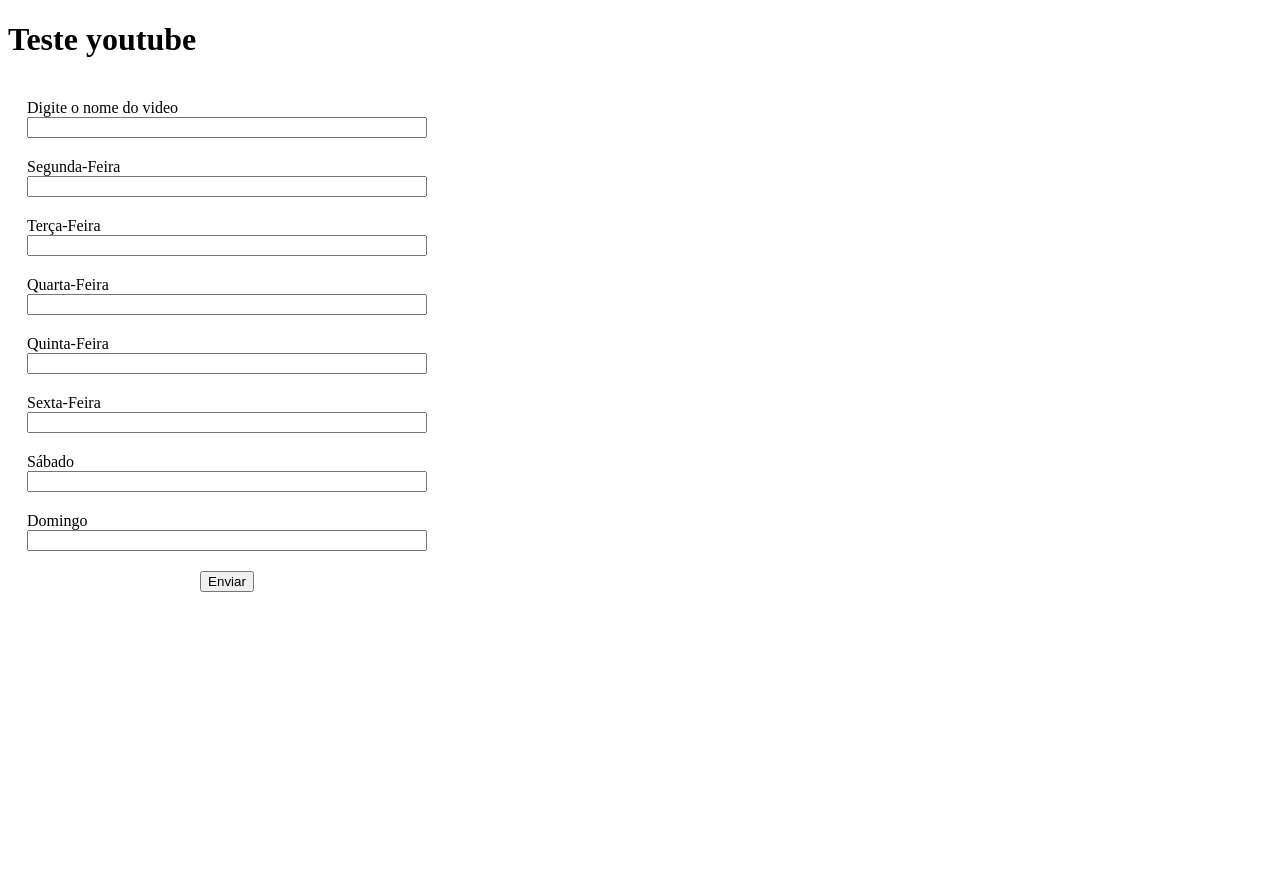
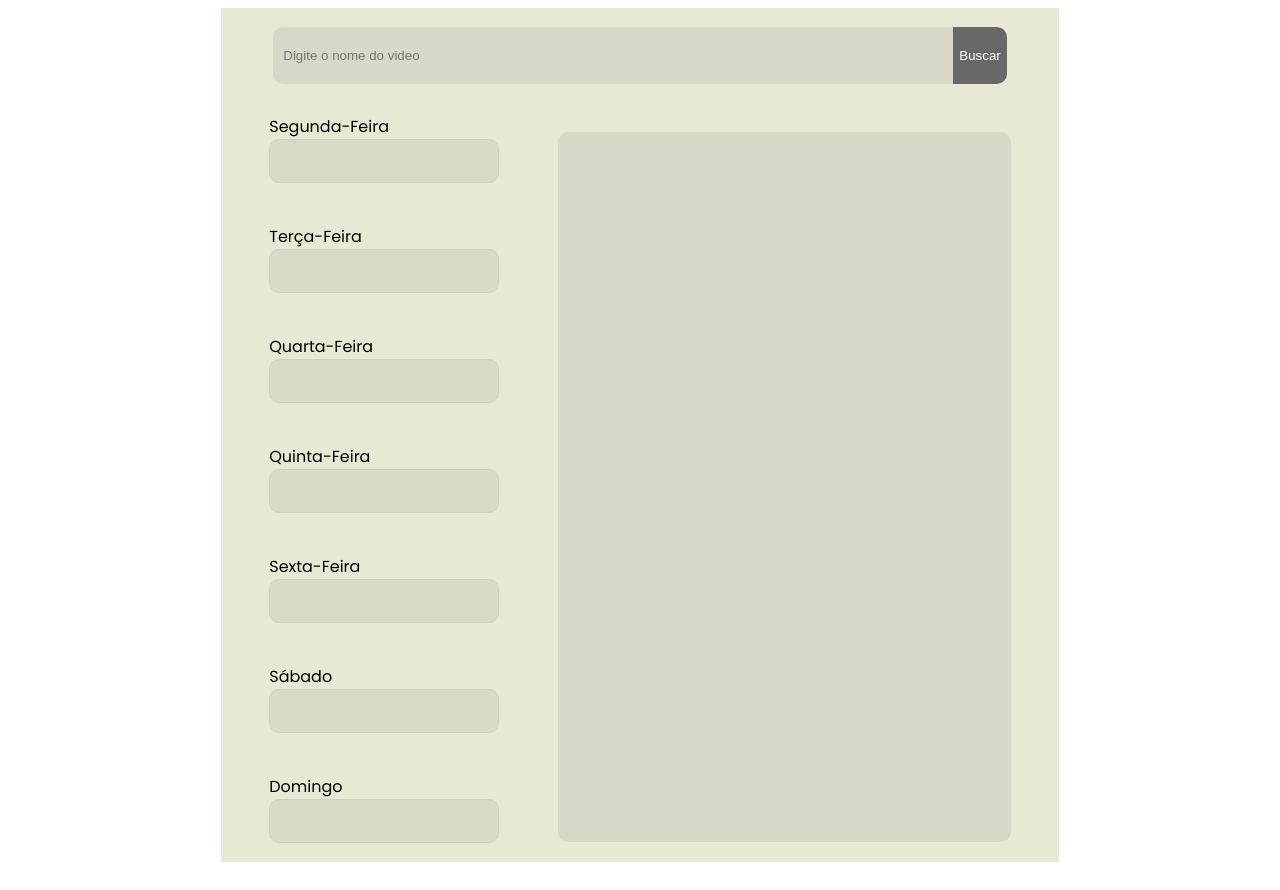
Before and after one commit to BrunoRodriguesNasc/teste-youtube, a website built with webpack: page index.html in a window 1280 px wide. Before the commit the page ends 800 px from the top, so only its background shows below. Built offline with nearby package versions, Linux system fonts and the light colour scheme.

Commit message:
adicionando estilo

```diff
--- a/frontend/components/form.js
+++ b/frontend/components/form.js
@@ -1,5 +1,5 @@
 export default async function (getVideo) {
-  const form = document.querySelector(".container");
+  const form = document.querySelector(".form-type");
   const video = document.querySelector("#video");
   let allDays = [];
 
--- a/frontend/components/mostWords.js
+++ b/frontend/components/mostWords.js
@@ -1,6 +1,7 @@
 export default function (words = []) {
+  const containerText = document.body.querySelector(".container-text");
   words.flatMap((wordsAndNumber) => {
-    document.body.innerHTML += `
+    containerText.innerHTML += `
     <h2>A palavra  ${wordsAndNumber[0]} apareceu em um total de ${wordsAndNumber[1]} vezes </h2>
   `;
   });
--- a/frontend/css/style.css
+++ b/frontend/css/style.css
@@ -1,28 +1,114 @@
-main{
+@import url("https://fonts.googleapis.com/css2?family=Poppins:ital,wght@0,100;0,200;0,300;0,400;1,100;1,200;1,300&display=swap");
+
+body {
+  display: flex;
+  align-items: center;
+  justify-content: center;
+  flex-direction: column;
+  font-family: "Poppins", sans-serif;
+}
+
+.section_days {
+  display: flex;
+  justify-content: space-around;
+  margin-top: 30px;
+}
+
+.article_days {
+  height: 729px;
+  display: flex;
+}
+
+main {
   display: flex;
   flex-direction: column;
   padding: 19px;
   margin-bottom: 20px;
-    max-width: 400px;
+  width: 800px;
+  background-color: rgb(233, 232, 213);
 }
 
-input{
-    margin-bottom: 20px;
+label {
+  display: flex;
+  flex-direction: column;
 }
 
-button{
+.input-days {
+  width: 230px;
+  height: 44px;
+  background: #685a5a;
+  opacity: 0.1;
+  border: 1px solid #000000;
+  box-sizing: border-box;
+  border-radius: 10px;
+}
+
+button {
   max-width: 100px;
+  display: flex;
+  justify-content: center;
+  align-items: center;
+  border-radius: 0px 10px 10px 0px;
+  background: #686868;
+  color: white;
+  opacity: 1;
+  border: none;
+  box-sizing: border-box;
+  cursor: pointer;
+}
+
+.container {
+  display: flex;
+  flex-direction: column;
+  justify-content: space-between;
+}
+
+div {
   display: flex;
   justify-content: center;
 }
 
-.container{
-    display: flex;
-    flex-direction: column;
-    min-height: 500px;
-}
-
-div{
+.form-type {
   display: flex;
   justify-content: center;
 }
+
+.container-text {
+  width: 453px;
+  height: 710px;
+  margin-top: 18px;
+  background: #d9d8c8;
+  box-sizing: border-box;
+  border-radius: 10px;
+  padding: 10px;
+}
+
+.input-days:focus {
+  background-color: white;
+}
+
+#video {
+  width: 85%;
+  background: #d9d8c8;
+  box-sizing: border-box;
+  border-radius: 10px 0px 0px 10px;
+  color: black;
+  padding: 10px;
+  border: none;
+  outline: none;
+}
+
+#video:focus {
+  background: white;
+  transition: 0.3s ease;
+}
+
+.form-type {
+  height: 57px;
+}
+
+h2 {
+  color: black;
+  font-size: 20px;
+  text-align: start;
+}
--- a/index.html
+++ b/index.html
@@ -8,40 +8,59 @@
     <title>teste-youtube</title>
   </head>
   <body>
-    <header>
-      <h1 class="title">Teste youtube</h1>
-    </header>
     <main>
       <section>
         <article>
-          <form class="container">
-            <label for="video">Digite o nome do video</label>
-            <input id="video" type="text" />
-            <label for="day-1">Segunda-Feira</label>
-            <input id="day-1" max="1440" type="number" />
-
-            <label for="day-2">Terça-Feira</label>
-            <input id="day-2" max="1440" type="number" />
-
-            <label for="day-3">Quarta-Feira</label>
-            <input id="day-3" max="1440" type="number" />
-
-            <label for="day-4">Quinta-Feira</label>
-            <input id="day-4" max="1440" type="number" />
-
-            <label for="day-5">Sexta-Feira</label>
-            <input id="day-5" max="1440" type="number" />
-
-            <label for="day-6">Sábado</label>
-            <input id="day-6" max="1440" type="number" />
-
-            <label for="day-7">Domingo</label>
-            <input id="day-7" max="1440" type="number" />
-            <div>
-              <button class="btn-submit">Enviar</button>
-            </div>
+          <form class="form-type">
+            <input
+              placeholder="Digite o nome do video"
+              id="video"
+              type="text"
+            />
+            <button>Buscar</button>
           </form>
         </article>
+      </section>
+      <section class="section_days">
+        <article class="article_days">
+          <form class="container">
+            <label for="day-1"
+              >Segunda-Feira
+              <input class="input-days" id="day-1" max="1440" type="number"
+            /></label>
+
+            <label for="day-2"
+              >Terça-Feira
+              <input class="input-days" id="day-2" max="1440" type="number"
+            /></label>
+
+            <label for="day-3"
+              >Quarta-Feira
+              <input class="input-days" id="day-3" max="1440" type="number"
+            /></label>
+
+            <label for="day-4"
+              >Quinta-Feira
+              <input class="input-days" id="day-4" max="1440" type="number"
+            /></label>
+
+            <label for="day-5"
+              >Sexta-Feira
+              <input class="input-days" id="day-5" max="1440" type="number"
+            /></label>
+
+            <label for="day-6"
+              >Sábado
+              <input class="input-days" id="day-6" max="1440" type="number"
+            /></label>
+
+            <label for="day-7"
+              >Domingo
+              <input class="input-days" id="day-7" max="1440" type="number"
+            /></label>
+          </form>
+        </article>
+        <aside class="container-text"></aside>
       </section>
     </main>
   </body>
```
Lines whose indentation alone changed are shown as unchanged.
